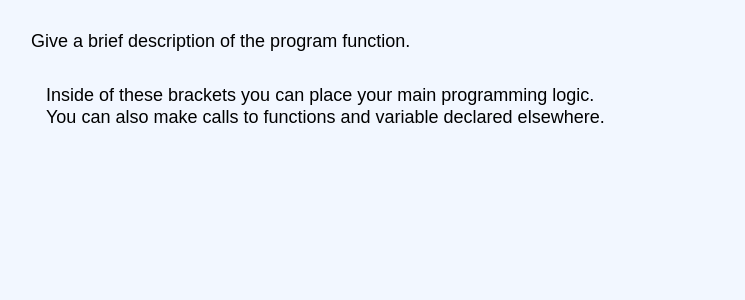
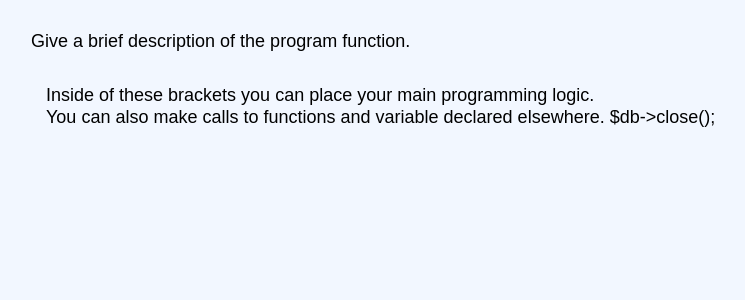
Before and after one commit to kenbonilla/MovieDB, a PHP site: page /skeleton.php in a window 1280 px wide. Shown: the part 198-498 px from the top of the page, without its empty margins (224-969 px from the left). Run offline with PHP 8.4, Linux system fonts and the light colour scheme.

Commit message:
Update skeleton.php
fixed some formatting

```diff
--- a/skeleton.php
+++ b/skeleton.php
@@ -10,9 +10,12 @@ include 'menu.php';
         <br><br>
 
         <div>
-            <!---  main body here --->
+            <!--  main body here -->
+
             Inside of these brackets you can place your main programming logic.<br>
             You can also make calls to functions and variable declared elsewhere.
+
+            $db->close();
         </div>
 
 <?php
```
